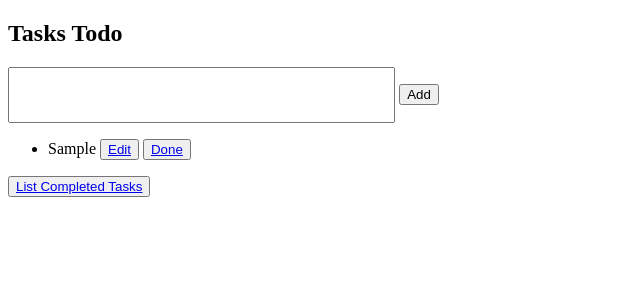
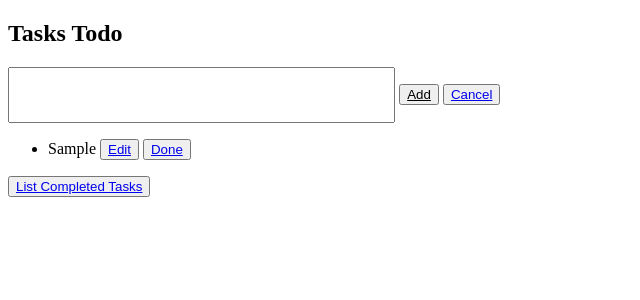
Before and after one commit to kdanjana/django-todo, a Django app: template mainapp/templates/mainapp/main.html in a window 1280 px wide. Shown: the top 300 px of the page, without its empty margins (0-640 px from the left). Run offline with Django 4.2, Linux system fonts and the light colour scheme; the template is opened without the code that fills it: values that come from a table or form of the project are taken from there, others are empty; tables that the repository leaves empty hold one stand-in row (values such as "Sample post").

Commit message:
added cancel button

```diff
--- a/mainapp/templates/mainapp/edittask.html
+++ b/mainapp/templates/mainapp/edittask.html
@@ -11,7 +11,7 @@
         {% if field.errors %}
             {{ field.errors }}
         {% endif %}
-        <button type="submit" name="submit"> Add </button>
+        <button type="submit" name="submit"><u> Add </u></button>
         <button> <a href="{% url 'mainapp:main' %}">Cancel </a></button>
     {% endfor %}
 </form>
--- a/mainapp/templates/mainapp/main.html
+++ b/mainapp/templates/mainapp/main.html
@@ -9,7 +9,8 @@
         {% csrf_token %}
         {% for field in form %}
             {{ field }}
-            <button type="submit" name="submit"> Add </button>
+            <button type="submit" name="submit"><u> Add </u></button>
+            <button> <a href="{% url 'mainapp:main' %}">Cancel</a></button>
             {% if field.errors %}
                 {{ field.errors }}
             {% endif %}
```
